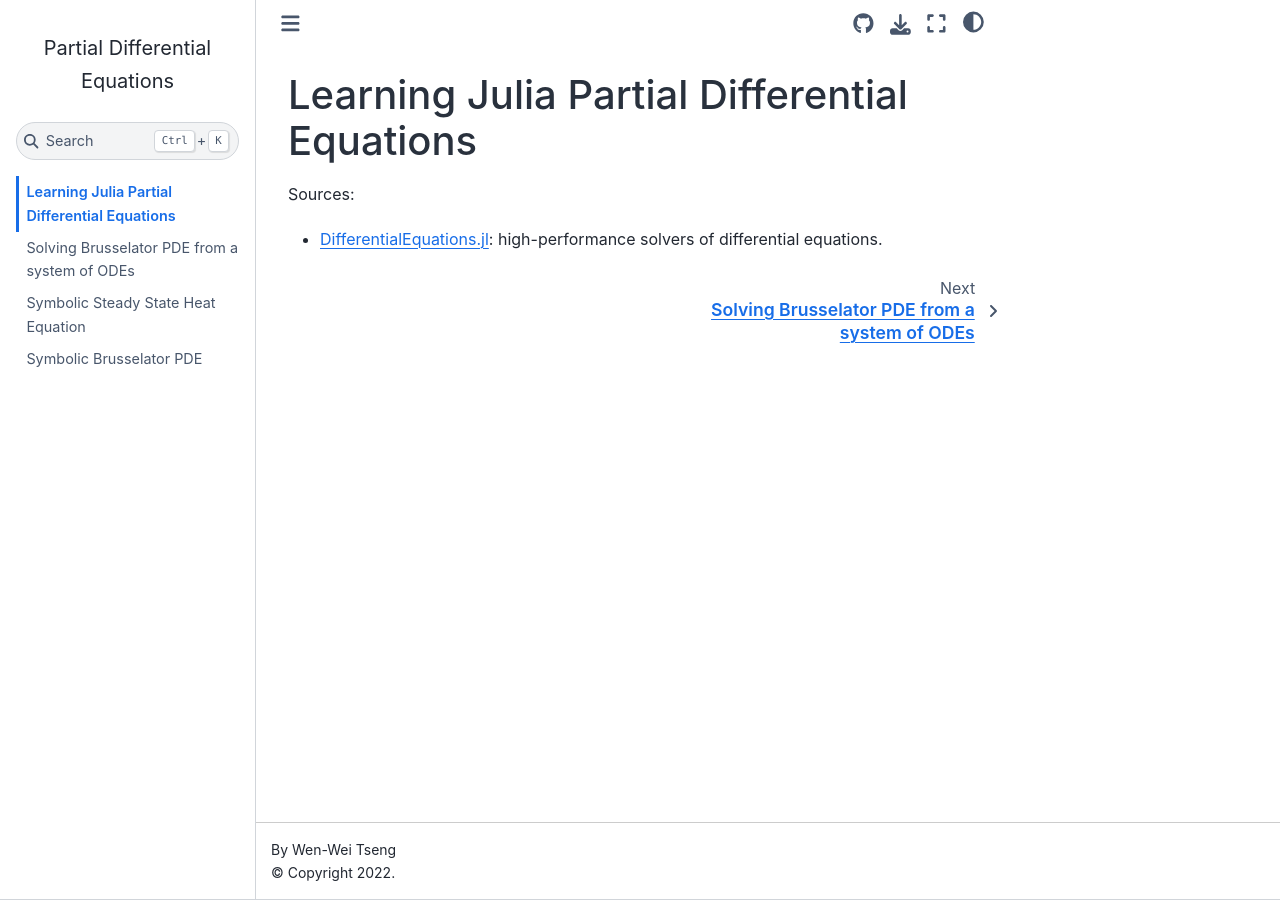
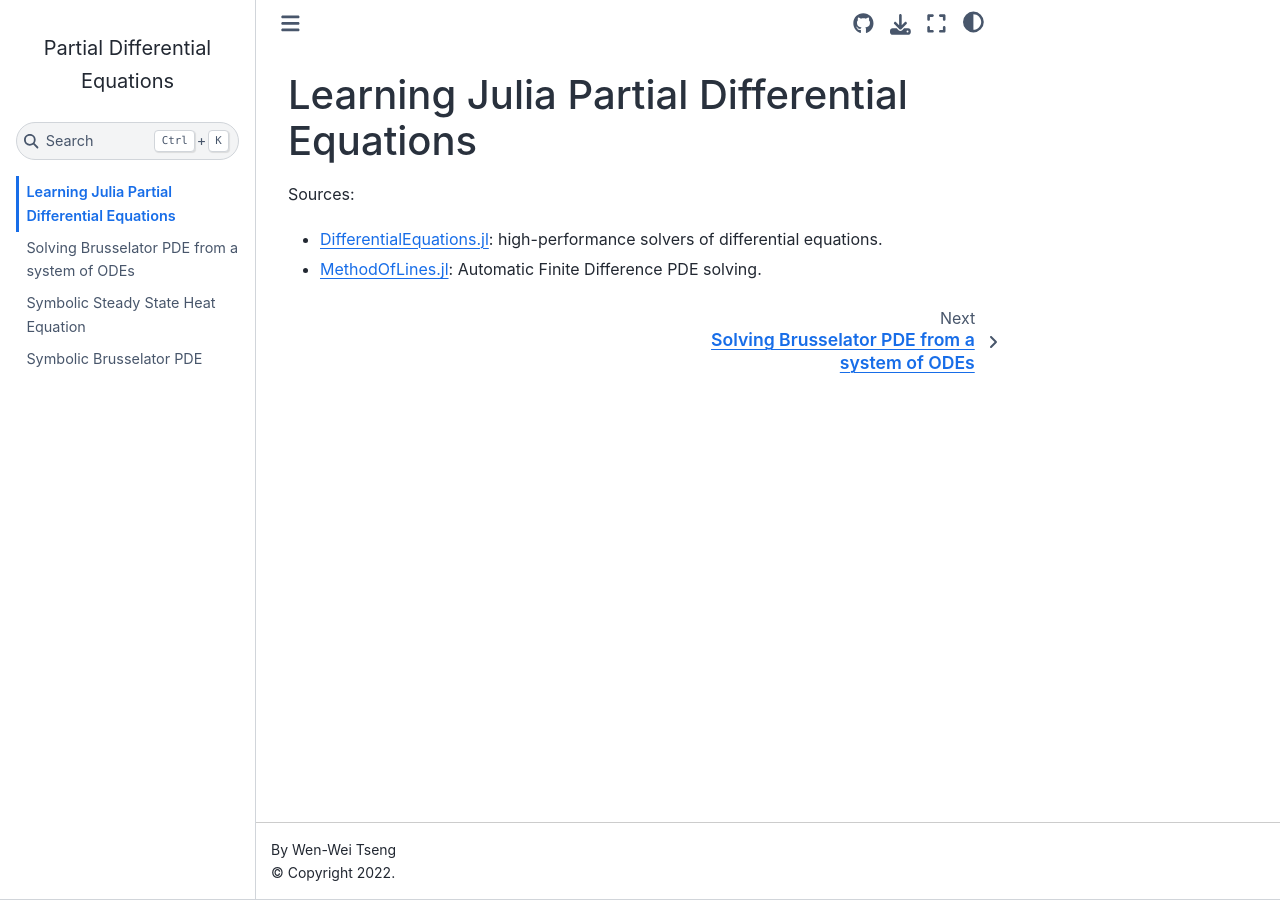
Before and after one commit to sosiristseng/jl-ude, a Jupyter Book: the page built from docs/index.md, in a window 1280 px wide. Built offline with Jupyter Book 1.0.4 settings and Sphinx 7.4.7 and the Sphinx Book theme 1.1.4, drawn with Linux system fonts in a browser that asks for light colours.

Commit message:
add one more ref

```diff
--- a/docs/index.md
+++ b/docs/index.md
@@ -2,3 +2,4 @@
 
 Sources:
 - [DifferentialEquations.jl](https://github.com/SciML/DifferentialEquations.jl): high-performance solvers of differential equations.
+- [MethodOfLines.jl](https://github.com/SciML/MethodOfLines.jl): Automatic Finite Difference PDE solving.
```
